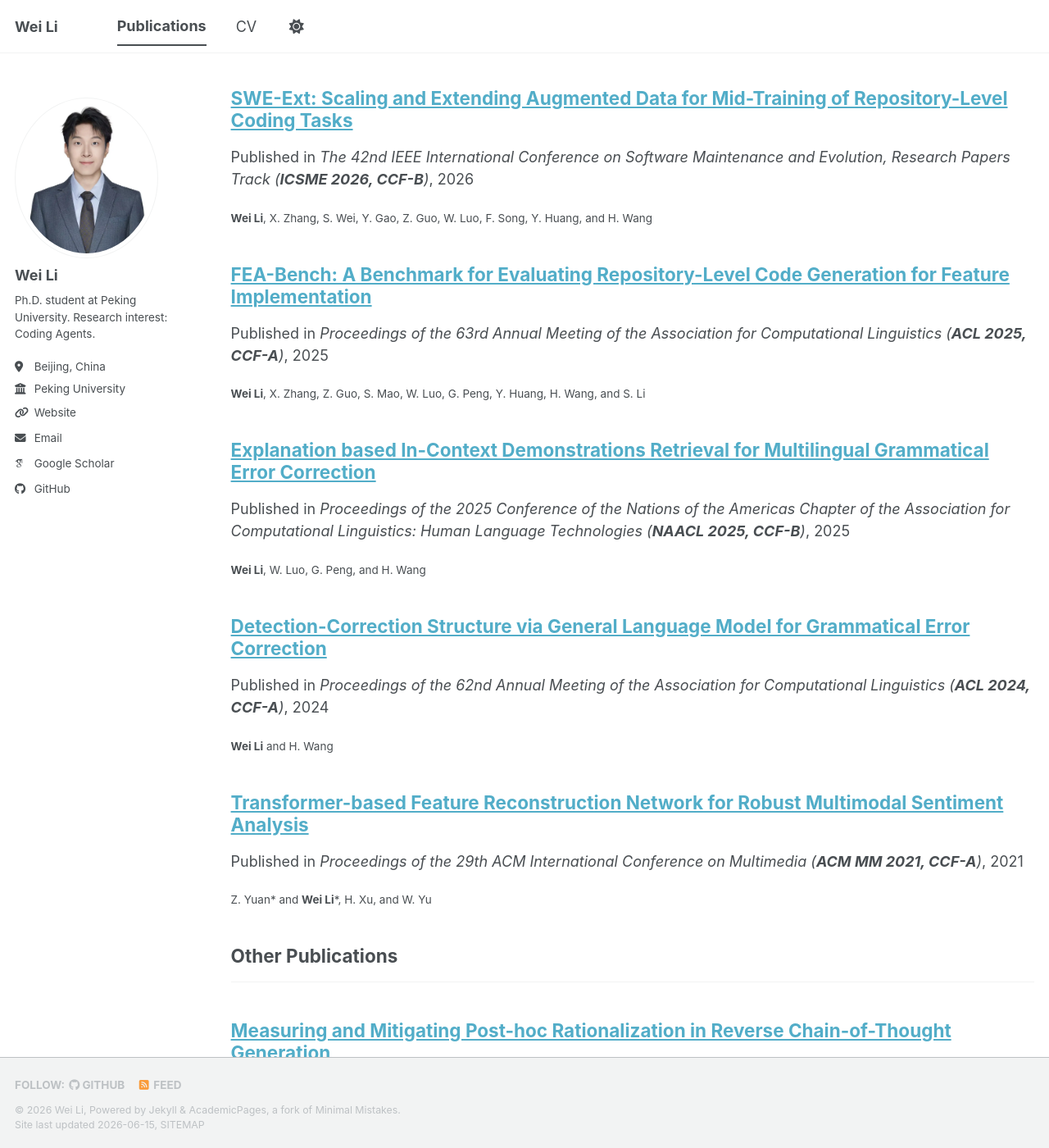
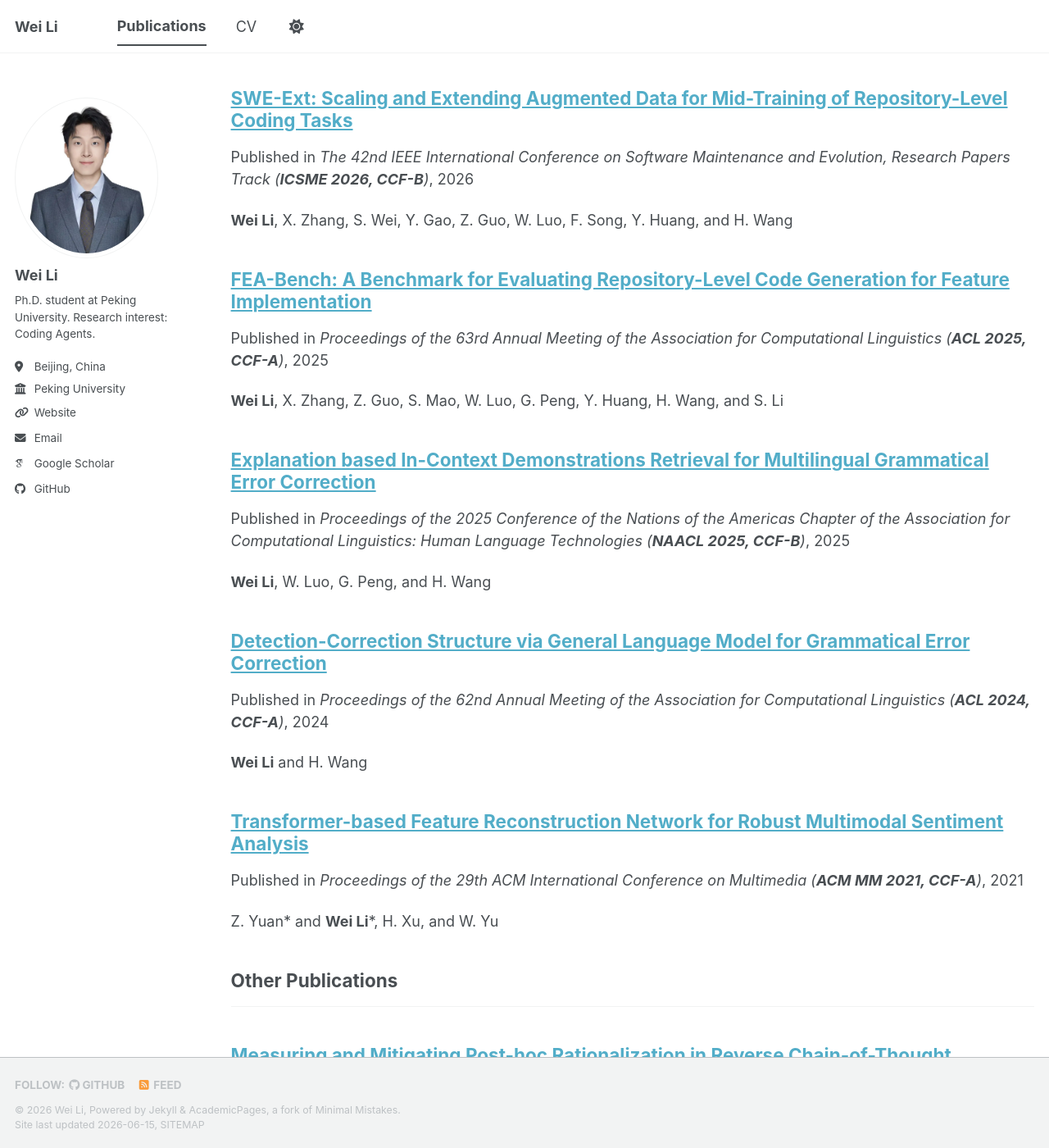
Before and after one commit to GMago-LeWay/GMago-LeWay.github.io, a Jekyll site: the page built from _pages/publications.html, in a window 1280 px wide and 1400 px high, scrolled down 200 px. Shown: the whole window at 82% size. Built offline with Jekyll 4.4.1, drawn with Linux system fonts in a browser that asks for light colours; some web fonts are replaced; a script bundle is joined from its source files by our own code; library files that are not in the unit come from our copies.

Commit message:
Polish CV and publications display
Co-authored-by: Cursor <cursoragent@cursor.com>

```diff
--- a/_includes/archive-single.html
+++ b/_includes/archive-single.html
@@ -54,7 +54,7 @@
 
     {% if post.collection == 'publications' and post.citation %}
       {% assign authors = post.citation | split: ". (" | first %}
-      <p class="archive__item-excerpt" itemprop="description">{{ authors }}</p>
+      <p class="publication-authors" itemprop="description">{{ authors }}</p>
     {% elsif post.citation and post.paperurl and post.slidesurl and post.bibtexurl %}
       <p>Recommended citation: {{ post.citation }}<br /><a href="{{ post.paperurl }}">Download Paper</a> | <a href="{{ post.slidesurl }}">Download Slides</a> | <a href="{{ post.bibtexurl }}">Download Bibtex</a></p>
     {% elsif post.citation and post.paperurl and post.slidesurl %}
--- a/_pages/publications.html
+++ b/_pages/publications.html
@@ -10,6 +10,14 @@ author_profile: true
 {% endif %}
 
 {% include base_path %}
+
+<style>
+  .publication-authors {
+    margin-top: 0.15rem;
+    font-size: 1rem;
+    line-height: 1.45;
+  }
+</style>
 
 {% assign publications_by_date = site.publications | sort: "date" | reverse %}
 
```
Also changed, not shown: _pages/about.md (+1 -1 lines), _pages/cv.md (+1 -1 lines).
